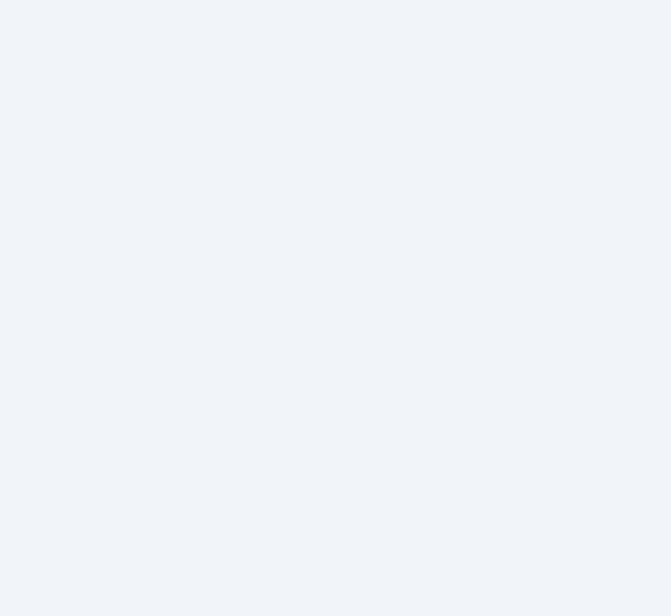
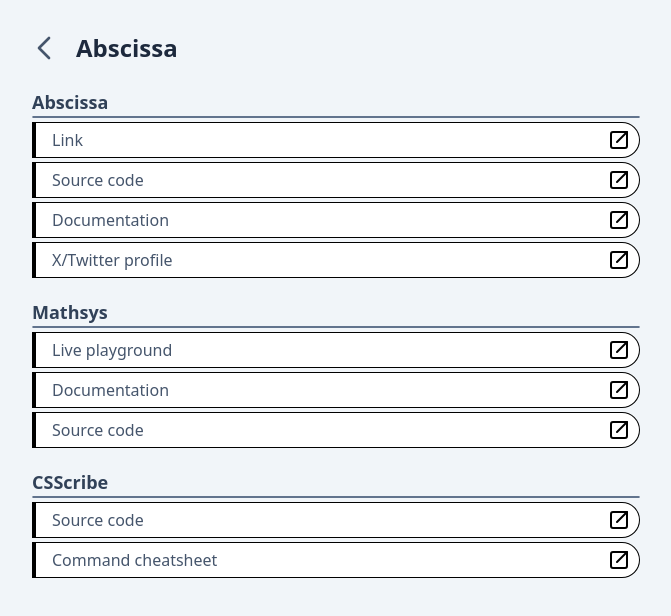
Before and after one commit to alejandro-vaz/alejandro-vaz, a React (Create React App) app: page /abscissa in a window 1280 px wide. Before the commit this address had no page. Shown: the top 616 px of the page, without its empty margins (308-979 px from the left). Built offline with nearby package versions, Linux system fonts and the light colour scheme.

Commit message:
added abscissa

```diff
--- a/src/App.tsx
+++ b/src/App.tsx
@@ -9,11 +9,11 @@
 
 // HEAD -> PAGES
 import Home from "./pages/Home.tsx";
+import Abscissa from './pages/Abscissa.tsx';
 import Research from './pages/Research.tsx';
 import High_school from './pages/High school.tsx';
 import Languages from './pages/Languages.tsx';
 import Profiles from './pages/Profiles.tsx';
-import Legal from './pages/Legal.tsx';
 import Printables from './pages/Printables.tsx';
 import Standardized_testing from './pages/Standardized testing.tsx';
 
@@ -54,6 +54,7 @@
             <Analytics/>
             <Routes>
                 <Route path='/' element={<Page noIcon view={<Home/>}/>}/>
+                <Route path='/abscissa' element={<Page sectionName='Abscissa' view={<Abscissa/>}/>}/>
                 <Route path='/research' element={<Page sectionName='Research' view={<Research/>}/>}/>
                 <Route path='/languages' element={<Page sectionName='Languages' view={<Languages/>}/>}/>
                 <Route path='/high-school' element={<Page sectionName='High school' view={<High_school/>}/>}/>
--- /dev/null
+++ b/src/pages/Abscissa.tsx
@@ -0,0 +1,38 @@
+//
+//  HEAD
+//
+
+// HEAD -> IMPORTS
+import React from "react";
+
+// HEAD -> COMPONENTS
+import Section from "../components/Section.tsx";
+import Card from "../components/Card.tsx";
+
+
+//
+//  ABSCISSA
+//
+
+// ABSCISSA -> FUNCTION
+export default function Abscissa(): React.ReactNode {
+    return (
+        <>
+            <Section name="Abscissa">
+                <Card type="extern" to="https://abscissa.eu">Link</Card>
+                <Card type="extern" to="https://github.com/alejandro-vaz/abscissa">Source code</Card>
+                <Card type="extern" to="https://docs.abscissa.eu/Abscissa">Documentation</Card>
+                <Card type="extern" to="https://x.com/abscissa_math">X/Twitter profile</Card>
+            </Section>
+            <Section name="Mathsys">
+                <Card type="extern" to="https://abscissa.eu/playground">Live playground</Card>
+                <Card type="extern" to="https://docs.abscissa.eu/Mathsys">Documentation</Card>
+                <Card type="extern" to="https://github.com/alejandro-vaz/mathsys">Source code</Card>
+            </Section>
+            <Section name="CSScribe">
+                <Card type="extern" to="https://github.com/alejandro-vaz/csscribe">Source code</Card>
+                <Card type="extern" to="https://csscribe.ct.ws">Command cheatsheet</Card>
+            </Section>
+        </>
+    )
+}
```
